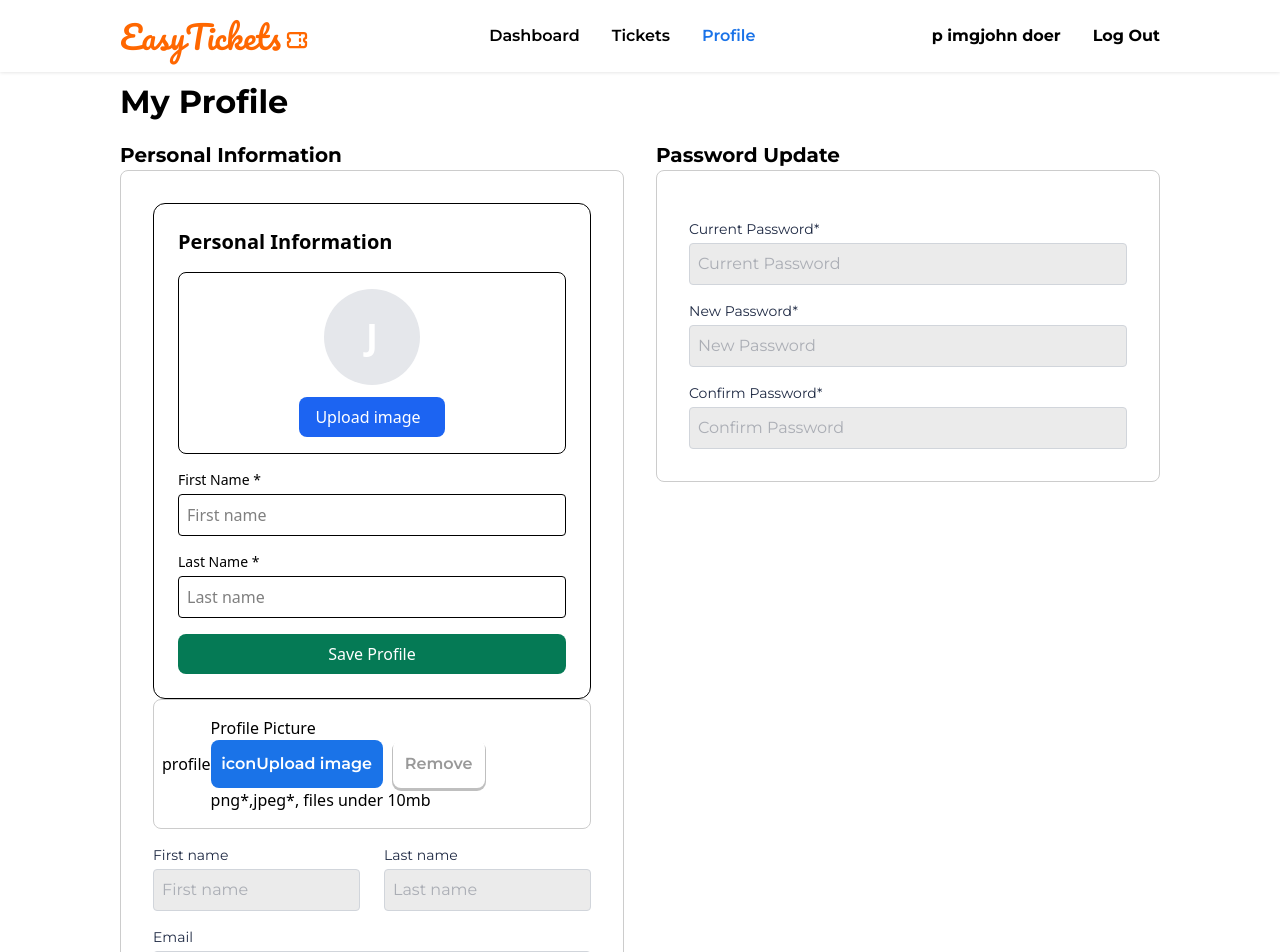
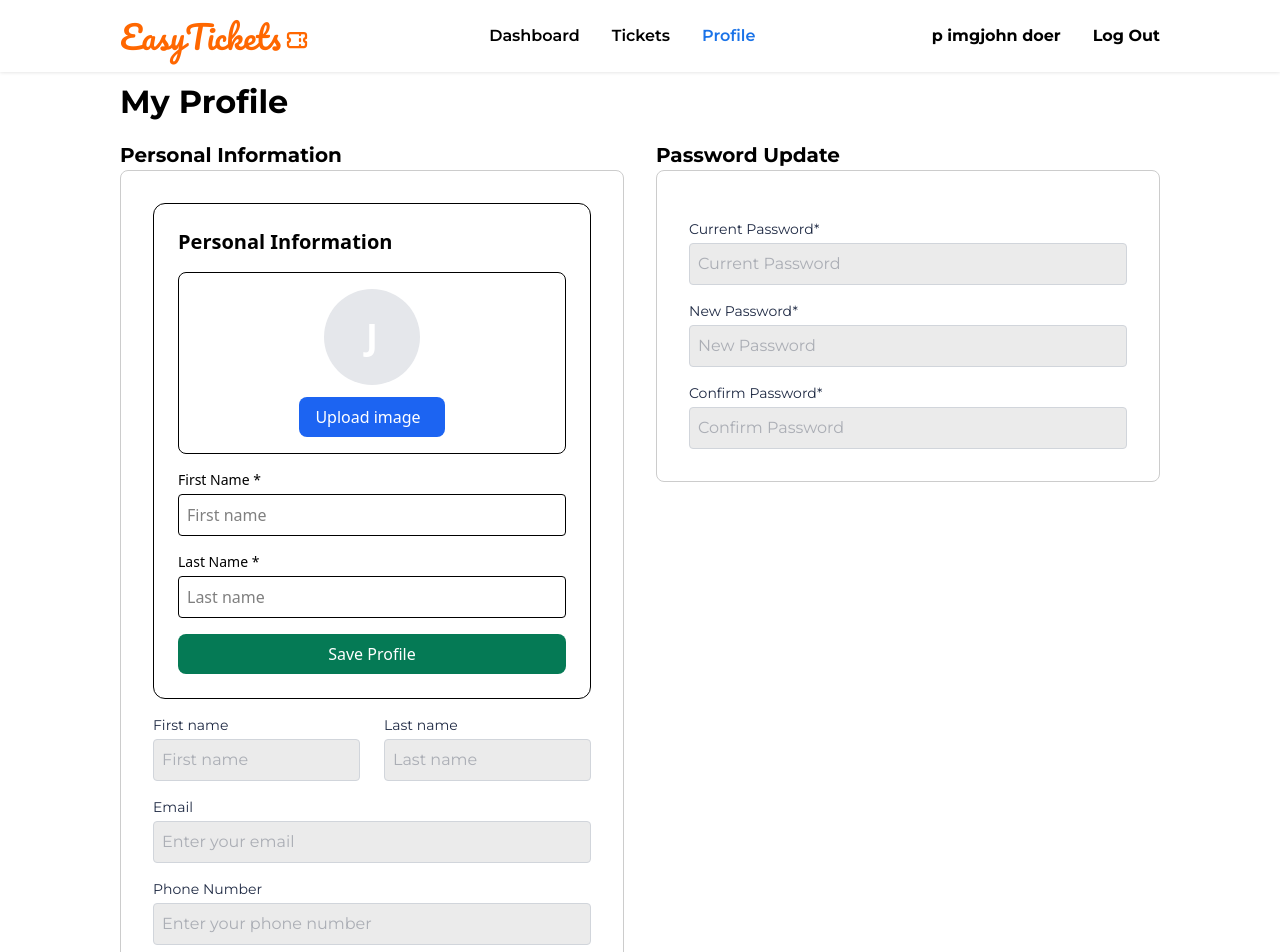
Before and after one commit to mafindijr/easy-ticketing-app, a React (Vite) app: page /profile in a window 1280 px wide. Shown: the top 952 px of the page. Built offline with nearby package versions, Linux system fonts and the light colour scheme.

Commit message:
working on the profile upload component

```diff
--- a/src/Pages/Profile.jsx
+++ b/src/Pages/Profile.jsx
@@ -24,24 +24,7 @@ export default function Profile() {
           <div>
             <h4 className="text-[20px] leading-[30px] font-montserrat font-bold ">Personal Information</h4>
             <div className="border-[#cccccc] border-1 rounded-[8px] p-[32px]">
-              {/* <ProfileForm /> */}
               <ProfileUploader />
-              <div className="flex items-center border-[#cccccc] border-1 rounded-[8px] py-[16px] px-[8px]">
-                <div className="">profile</div>
-                <div className="flex flex-col">
-                  <div><h4>Profile Picture</h4></div>
-                  <div  className="flex items-center gap-[10px]">
-                     <Button className="w-[172px] bg-homeexplore text-[16px] text-white font-montserrat font-semibold rounded-[8px] px-[8px] py-[12px]">
-                      <span>icon</span>
-                      <span>Upload image</span>
-                     </Button>
-                    <button className="w-[92px] text-[16px] text-[#999999] font-montserrat font-semibold rounded-[8px] px-[8px] py-[12px]"
-                    style={{boxShadow: " 0px 2px 0px 1px rgba(0, 0, 0, 0.25)"}}
-                    >Remove</button>
-                  </div>
-                     <span>png*,jpeg*, files under 10mb</span>
-                </div>
-              </div>
                <div className="grid grid-cols-2 gap-6">
                 <div>
                   <Input
```
